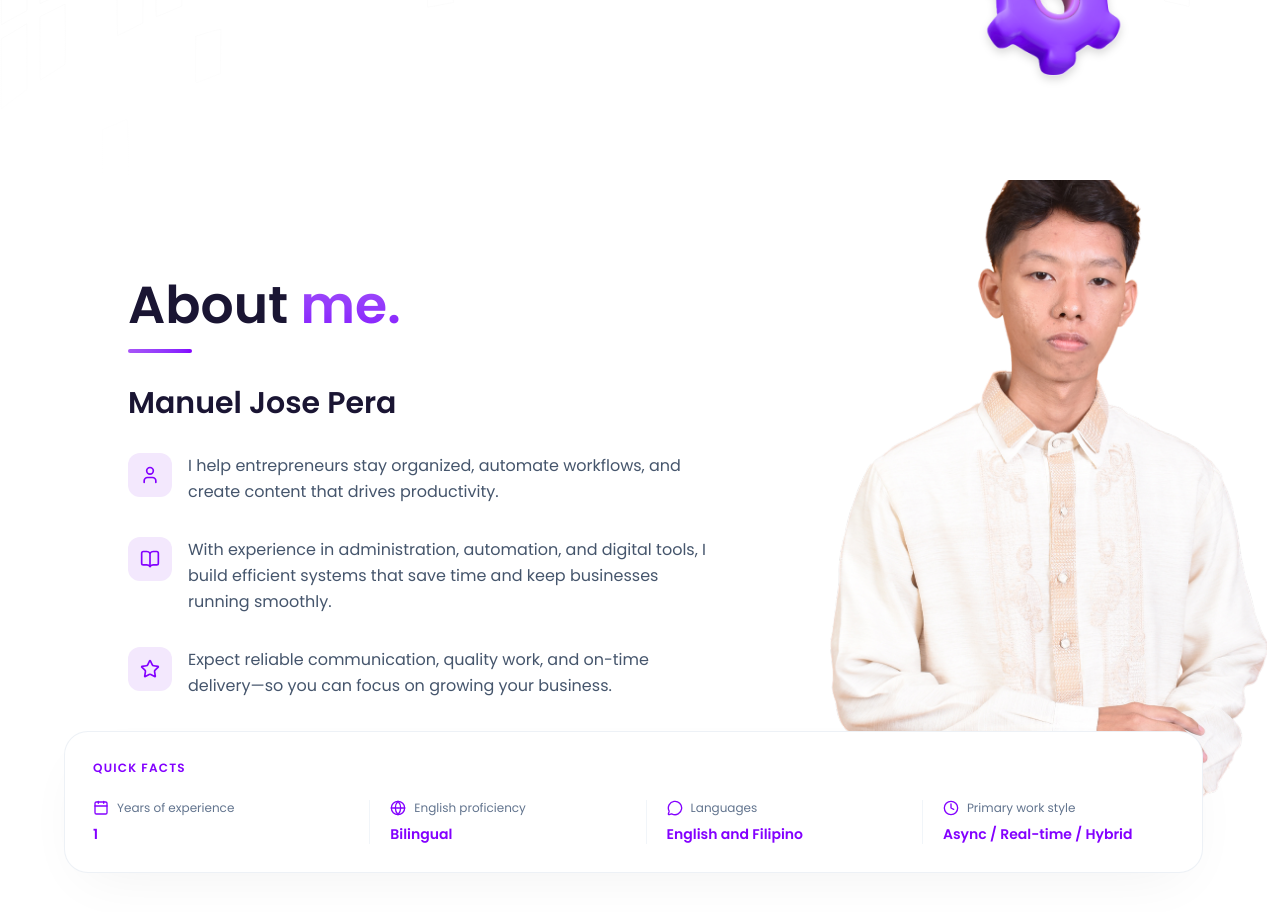
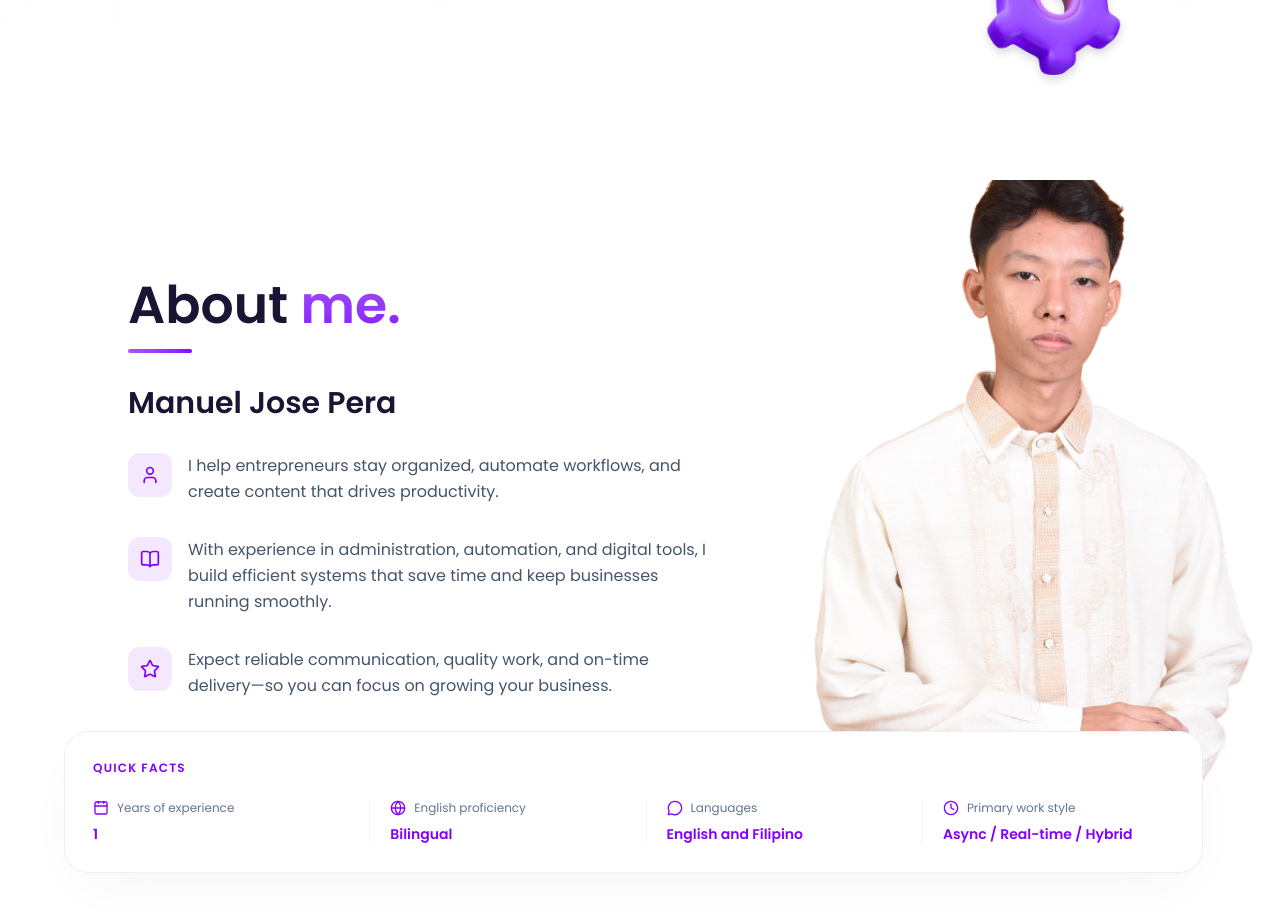
Before and after one commit to xebec1234/MNLBytes, a Next.js app: page /va in a window 1280 px wide. Shown: the part 620-1532 px from the top of the page. Built offline with nearby package versions, Linux system fonts and the light colour scheme.

Commit message:
udpated image size part 4

```diff
--- a/src/app/va/pages/sections/VAAbout.tsx
+++ b/src/app/va/pages/sections/VAAbout.tsx
@@ -118,13 +118,13 @@ const VAAbout = () => {
             whileInView={{ opacity: 1, y: 0 }}
             viewport={{ once: true, amount: 0.3 }}
             transition={{ duration: 0.8, delay: 0.15 }}
-            className="relative z-0 md:absolute md:-right-24 md:top-1/2 md:-translate-y-1/2 w-full md:w-[clamp(380px,42vw,500px)] pointer-events-none"
+            className="relative z-0 md:absolute md:-right-20 md:top-1/2 md:-translate-y-1/2 w-full md:w-[clamp(380px,42vw,500px)] pointer-events-none"
           >
             <Image
               src="/me.svg"
               alt="Manuel Jose Pera"
-              width={500}
-              height={801}
+              width={450}
+              height={750}
               className="w-full h-auto"
             />
           </motion.div>
```
